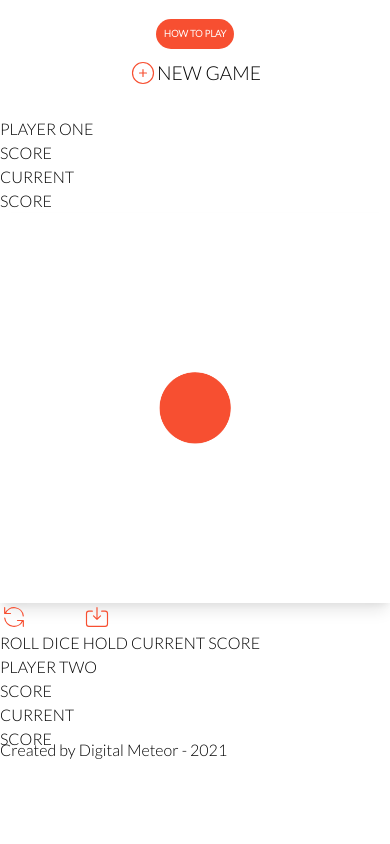
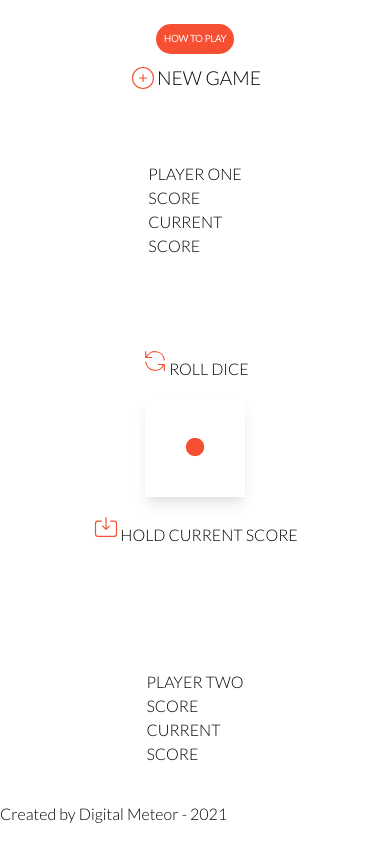
Before and after one commit to DigitalMeteorCode/Evaluation-JS-DiceGame, a plain HTML site: page index.html in a window 390 px wide. Drawn offline with nearby package versions, Linux system fonts and the light colour scheme.

Commit message:
Eval2 - Responsivité carte dé

```diff
--- a/brouillonstyle.css
+++ b/brouillonstyle.css
@@ -67,14 +67,14 @@ body {
     transform: scale(1.1,1.1);
 }
 
+/*NAVBAR OK*/
 
 
-
-.game {
+/*.game {
     display: flex;
     justify-content: space-around;
     align-items: center;
-}
+}*/
 
 .card_p1 {
     height: 60%;
@@ -110,6 +110,8 @@ body {
     font-size: 1.8rem;
     padding: 10px;
 }
+
+
 .card_p2 {
     height: 60%;
     width : 25%;
@@ -144,24 +146,26 @@ body {
     font-size: 1.8rem;
     padding: 10px;
 }
+
+
 .card_dice {
-    height: 60%;
-    width : 35%;
-    padding: 25px;
+    height: 60%;/**/
+    width : 35%;/**/
+    padding: 25px;/**/
     display: flex;
     flex-direction :column;
     justify-content: space-between;
     align-items: center;
 }
 .card_dice_img {
-    height: 250px;
-    width: 250px;
-    margin: 20px;
+    height: 250px;/**/
+    width: 250px;/**/
+    margin: 20px;/**/
 }
 .card_dice_roll {
-    font-size: 2rem;
-    padding: 15px;
-    margin: 15px;
+    font-size: 2rem;/**/
+    padding: 15px;/**/
+    margin: 15px;/**/
     display: flex;
     flex-wrap: nowrap;
     align-items: baseline;
--- a/index.html
+++ b/index.html
@@ -19,7 +19,7 @@
             <button class="nav_rules_btn lg:p-3 lg:text-xl">HOW TO PLAY</button>
             <div class="nav_rules_speech lg:text-2xl lg:p-6">Roll the dice. <br>The result will be keep in your current score. <br>You can roll the dice many times as you want, but play smart :<br> If the dice hits 1, your current score would be reset to 0 and your turn would end.<br> Hold your current score to save it in your global score and end your turn. <br>First player to reach 100 in his global score wins !</div>
         </div>
-        <button class="nav_newgame lg:text-5xl lg:p-4 lg:m-4">
+        <button class="nav_newgame lg:text-5xl :p-lg4 lg:m-4">
             <svg xmlns="http://www.w3.org/2000/svg" class="h-7 w-7" fill="none" viewBox="0 0 24 24" stroke="#F74F31">
             <path stroke-linecap="round" stroke-linejoin="round" stroke-width="1" d="M12 9v3m0 0v3m0-3h3m-3 0H9m12 0a9 9 0 11-18 0 9 9 0 0118 0z" />
             </svg> NEW GAME
--- a/style.css
+++ b/style.css
@@ -4,11 +4,11 @@
 * {
     font-family: 'Lato', sans-serif;
 }
-/*html, body {
+html, body {
     height: 100%;
-  }*/
-body {
-  /*background-image:linear-gradient(to bottom, #EDEFF2, #EDEFF2 50%, #ffffff 50%, #ffffff);inverser au changement de joueur*/ /*background color article players à la place*/
+  }
+body {/*background color article players à la place*/
+  /*background-image:linear-gradient(to bottom, #EDEFF2, #EDEFF2 50%, #ffffff 50%, #ffffff);inverser au changement de joueur
   /*background-size: cover;
   background-repeat: no-repeat;*/
   display: grid;
@@ -66,6 +66,52 @@ body {
     transform: scale(1.1,1.1);
 }*/
 
+.game {
+    display: flex;
+    flex-direction: column;
+    justify-content: space-around;
+    align-items: center;
+}
+
+.card_dice {
+    height: 40%;
+    width : 95%;
+    padding: 10px;
+    display: flex;
+    flex-direction :column;
+    /*justify-content: space-between;*/
+    align-items: center;
+}
+.card_dice_img {
+    height: 100px;
+    width: 100px;
+    margin: 8px;
+}
+.card_dice_roll {
+    font-size: 1rem;
+    padding: 8px;
+    /*margin: 10px;*/
+    display: flex;
+    flex-wrap: nowrap;
+    align-items: baseline;
+    order: -2;
+    /*transition: transform 0.8s ease;*/
+}
+/*.card_dice_roll:hover {
+    transform: scale(1.1,1.1);
+}*/
+.card_dice_hold {
+    font-size: 1rem;
+    padding: 8px;
+    /*margin: 10px;*/
+    display: flex;
+    flex-wrap: nowrap;
+    align-items: baseline;
+    /*transition: transform 0.8s ease;*/
+}
+/*.card_dice_hold:hover {
+    transform: scale(1.1,1.1);
+}*/
 
 
 
@@ -139,9 +185,10 @@ body {
 
 
     .game {
-        display: flex;
+        /*display: flex;
         justify-content: space-around;
-        align-items: center;
+        align-items: center;*/
+        flex-direction: row;
     }
 
     .card_p1 {
```
